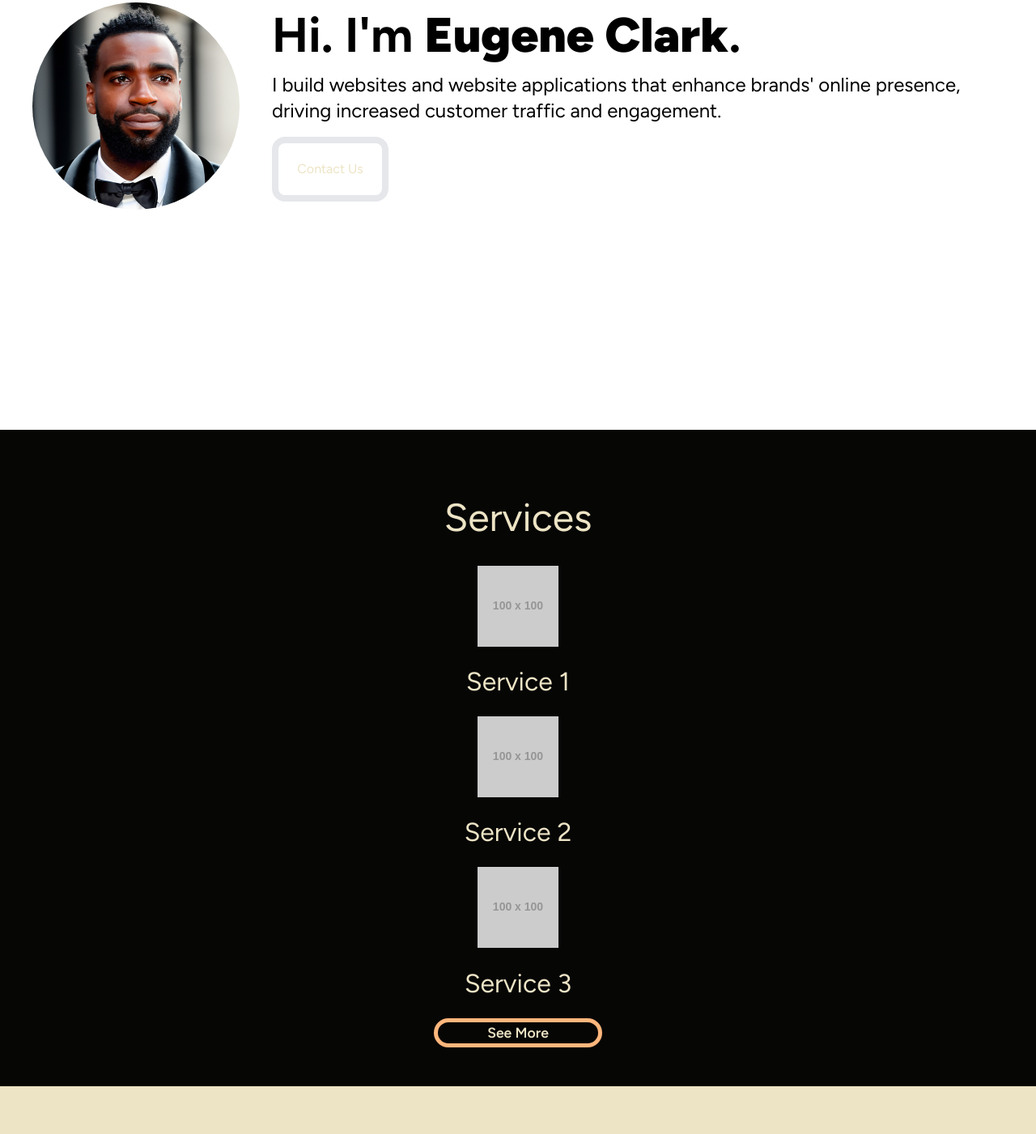
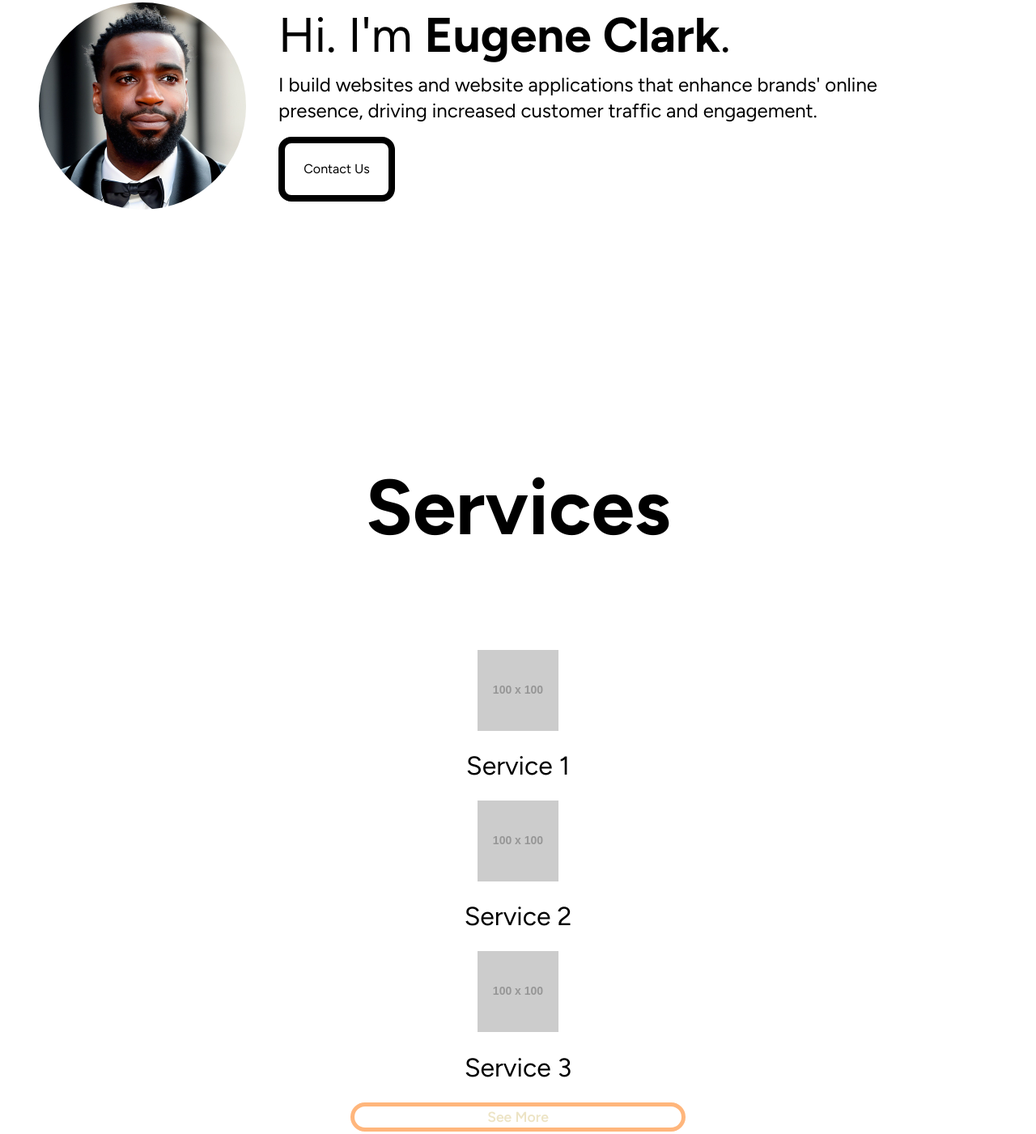
Before and after one commit to clarkjr2016/tailwindPortfolio, a website: page index.html in a window 1280 px wide. Shown: the part 327-1728 px from the top of the page at 81% size. Drawn offline with Linux system fonts and the light colour scheme; placeholder pictures from the web are drawn by us.

Commit message:
Working on second section

```diff
--- a/index.html
+++ b/index.html
@@ -56,7 +56,7 @@
       </ul>
     </header>
 
-    <section class="flex justify-center items-center min-h-screen p-10">
+    <section class="flex justify-center items-center min-h-screen p-12">
       <div
         class="flex flex-col justify-center items-center max-w-96 md:max-w-md lg:max-w-full lg:flex-row lg:justify-between my-50 min-h-full"
       >
@@ -67,9 +67,7 @@
         />
         <div class="flex flex-col gap-y-4 lg:mx-10">
           <div class="flex flex-col text-center max-w-max gap-y-4 lg:text-left">
-            <h1
-              class="text-3xl md:text-4xl lg:text-6xl font-bold font-semibold"
-            >
+            <h1 class="text-3xl md:text-4xl lg:text-6xl font-semi">
               Hi. I'm <strong>Eugene Clark</strong>.
             </h1>
             <p class="text-2xl lg:max-w-5xl">
@@ -81,7 +79,7 @@
 
           <a class="min-w-48 md:min-w-36 lg:max-w-24 mx-auto lg:mx-0"
             ><button
-              class="border-solid border-8 text-base rounded-2xl lg:p-5 min-w-full"
+              class="border-solid border-8 border-black text-base text-black rounded-2xl lg:p-5 min-w-full"
             >
               Contact Us
             </button></a
@@ -90,10 +88,14 @@
       </div>
     </section>
 
-    <section class="darkBackground flex centered p-12">
-      <div class="flex column centered spacEvenly minWidth50">
-        <h2 class="my-6 text-center">Services</h2>
-        <section class="flex flex-col spacEvenly minWidth75 space">
+    <section class="flex p-12 flex-col items-center min-h-screen">
+      <h2
+        class="text-center text-4xl md:text-6xl lg:text-8xl font-bold mb-10 lg:mb-32"
+      >
+        Services
+      </h2>
+      <div class="flex">
+        <section class="flex flex-col">
           <div class="service flex column centered spacEvenly">
             <img src="https://placehold.co/100x100/png" alt="Service 1" />
             <h3>Service 1</h3>
@@ -107,10 +109,10 @@
             <h3>Service 3</h3>
           </div>
         </section>
-        <a class="thirtyFiveWidth"
-          ><button class="noFill button lightBorder">See More</button></a
-        >
       </div>
+      <a class="thirtyFiveWidth"
+        ><button class="noFill button lightBorder">See More</button></a
+      >
     </section>
 
     <section class="lightBackground flex centered">
```
Also changed, not shown: src/output.css.
